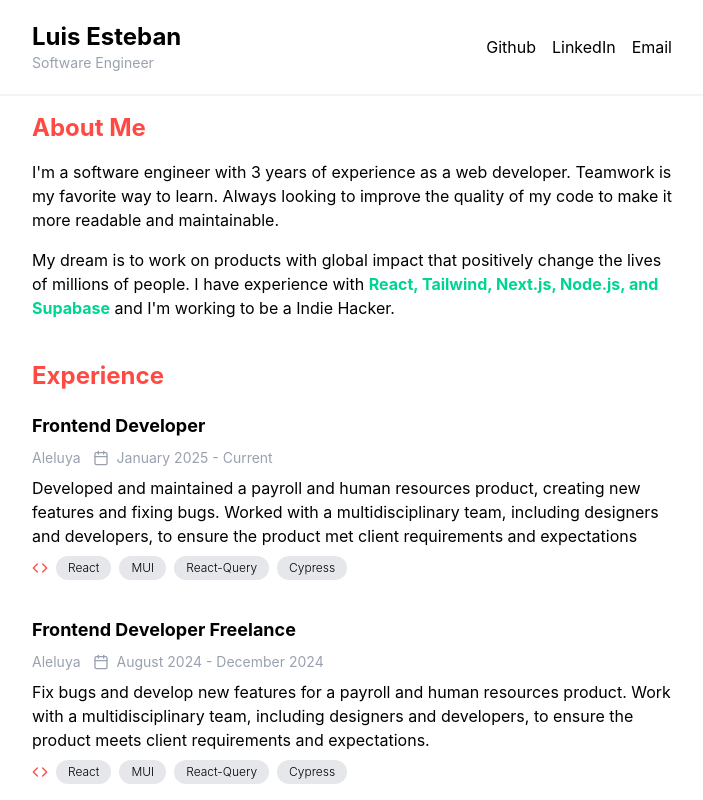
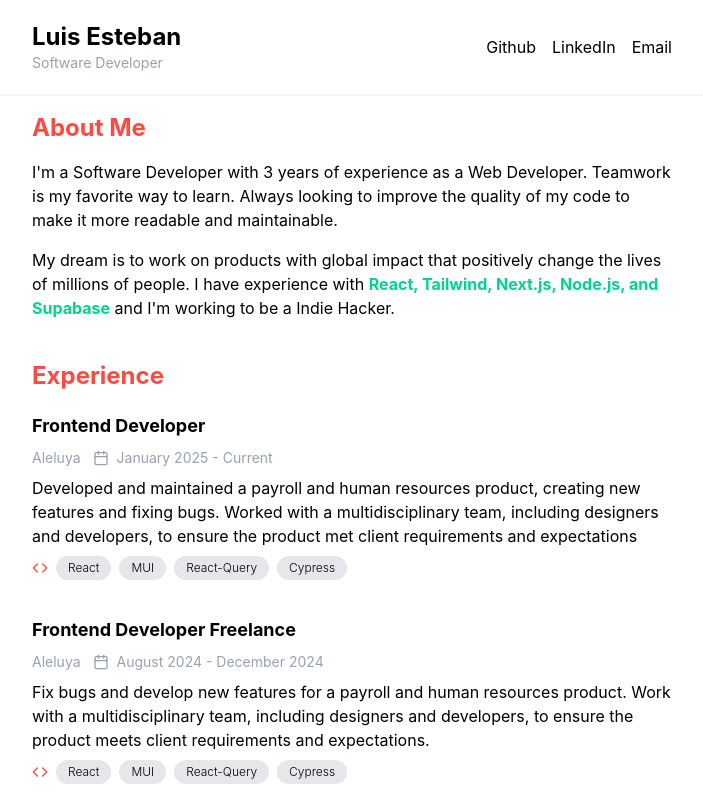
Before and after one commit to LEstebanR/lesteban, a React (Vite) app: page / in a window 1280 px wide. Shown: the top 800 px of the page, without its empty margins (288-991 px from the left). Built offline with nearby package versions, Linux system fonts and the light colour scheme.

Commit message:
update changes

```diff
--- a/src/components/about-me.tsx
+++ b/src/components/about-me.tsx
@@ -4,7 +4,7 @@ export function AboutMe() {
   return <div className="flex flex-col gap-4 items-between mt-4">
     <H1 color="primary">About Me</H1>
     <Body>
-      I'm a software engineer with 3 years of experience as a web developer. Teamwork is my favorite way to learn. Always looking to improve the quality of my code to make it more readable and maintainable.
+      I'm a Software Developer with 3 years of experience as a Web Developer. Teamwork is my favorite way to learn. Always looking to improve the quality of my code to make it more readable and maintainable.
       </Body>
       <Body>
         My dream is to work on products with global impact that positively change the lives of millions of people. I have experience with <Emphasized>React, Tailwind, Next.js, Node.js, and Supabase</Emphasized> and I'm working to be a Indie Hacker.
--- a/src/components/ui/header.tsx
+++ b/src/components/ui/header.tsx
@@ -8,7 +8,7 @@ const Header = () => {
       <div className="flex justify-between items-center xl:w-3/6 2xl:w-2/6 w-full px-4 xl:px-0">
         <div>
           <H1>Luis Esteban</H1>
-          <Subtitle>Software Engineer</Subtitle>
+          <Subtitle>Software Developer</Subtitle>
         </div>
         <div className="flex gap-4">
           {HEADER_LINKS.map((link: HeaderLink) => (
```
